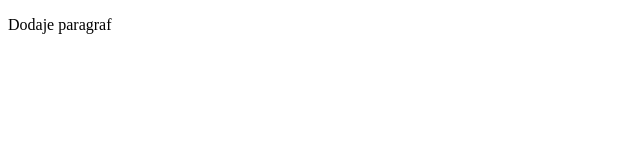
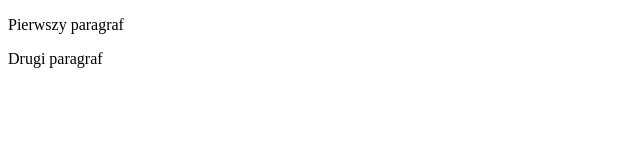
Before and after one commit to mateusz0dziubinski/gitjestgit, a plain HTML site: page index.html in a window 1280 px wide. Shown: the whole page, without its empty margins (0-640 px from the left). Drawn offline with Linux system fonts and the light colour scheme.

Commit message:
drugi paragraf

```diff
--- a/index.html
+++ b/index.html
@@ -7,6 +7,7 @@
     <title>Document</title>
 </head>
 <body>
-    <p>Dodaje paragraf</p>
+    <p>Pierwszy paragraf</p>
+    <p>Drugi paragraf</p>
 </body>
 </html>
```
